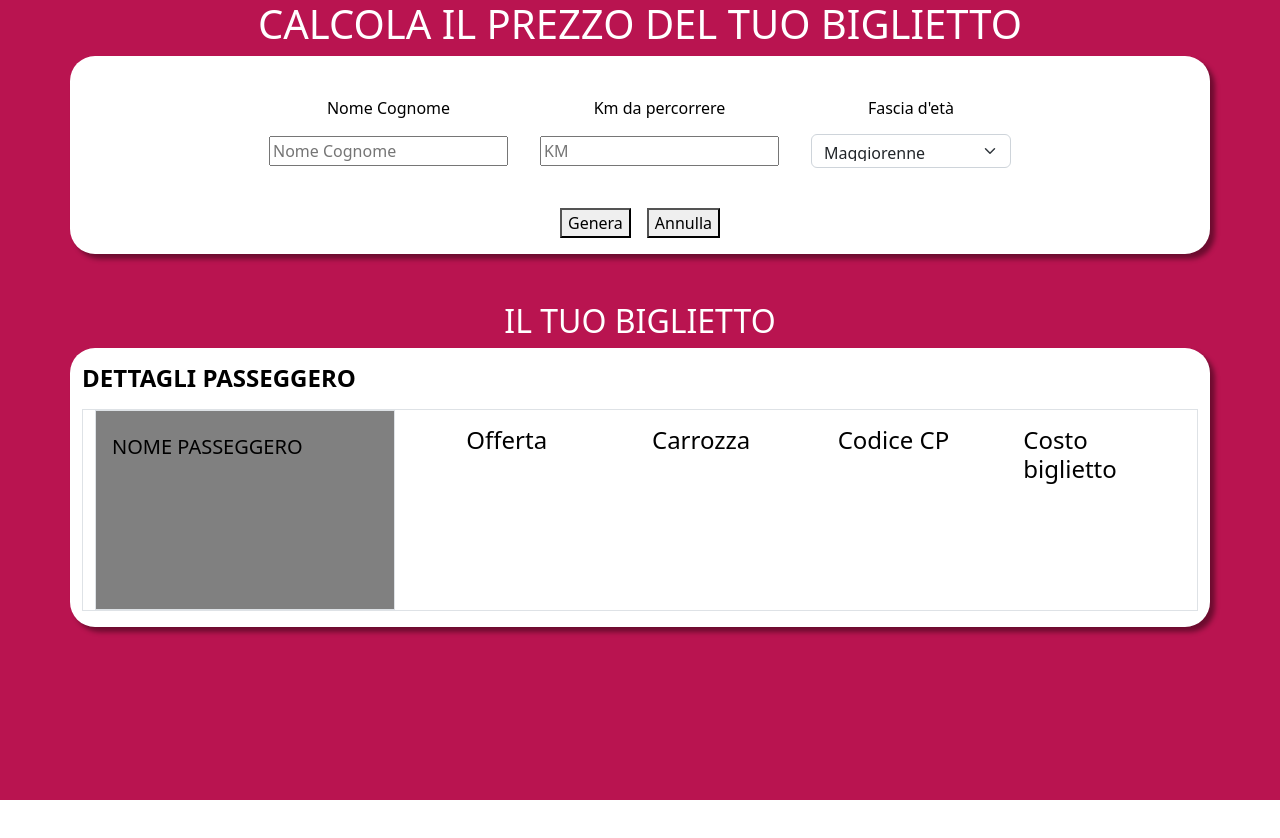
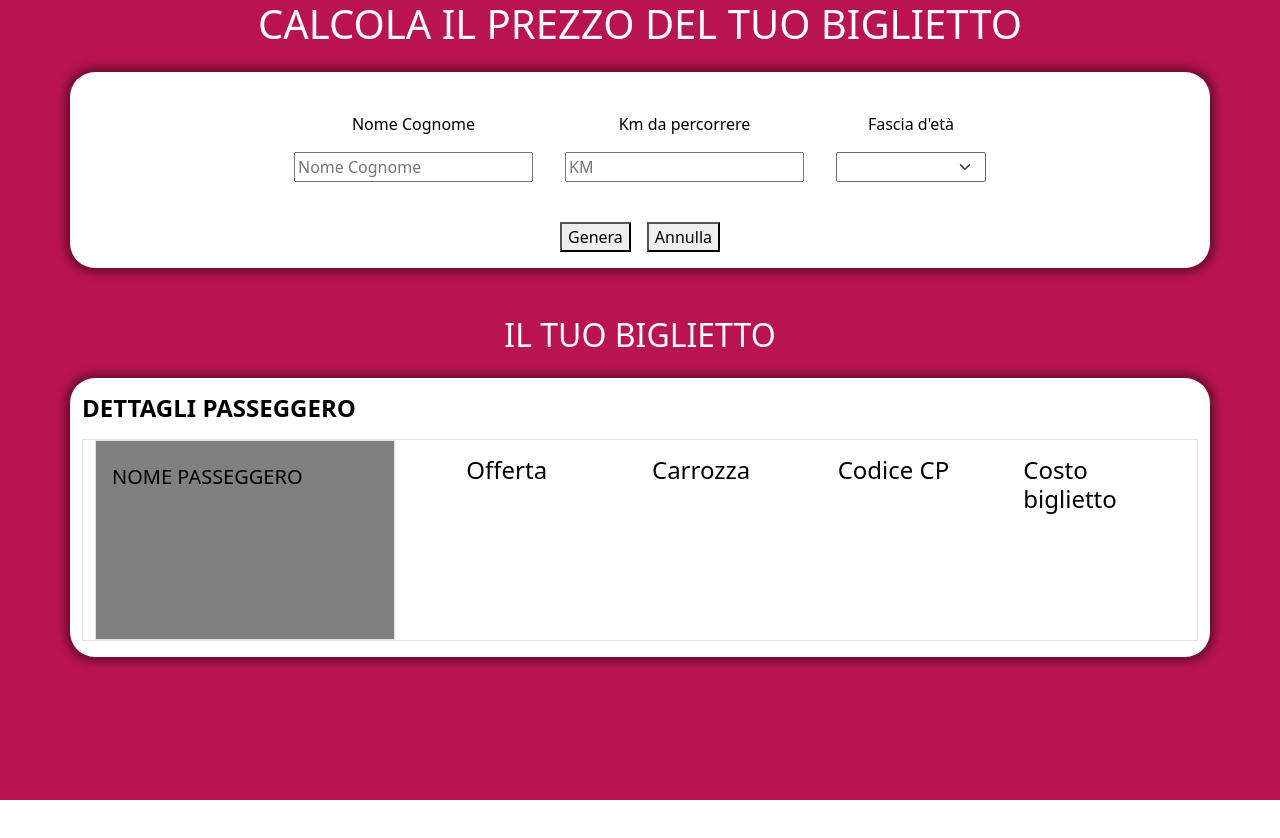
Before and after one commit to RiccardoLoPresti/js-biglietto-treno, a plain HTML site: page index.html in a window 1280 px wide. After the commit the page ends 800 px from the top, so only its background shows below. Drawn offline with nearby package versions, Linux system fonts and the light colour scheme.

Commit message:
[change] style

```diff
--- a/css/style.css
+++ b/css/style.css
@@ -1,6 +1,6 @@
 
 main{
-  background-color: #b91450!important;
+  background-color: #b91450;
   height: 100vh;
 }
 
@@ -8,7 +8,7 @@ main{
   width: 100%;
   background-color: white;
   border-radius: 25px;
-  box-shadow: 5px 5px 5px rgba(0, 0, 0, 0.418);
+  box-shadow: 0px 0px 10px 5px rgba(0, 0, 0, 0.418);
 }
 
 .rl_card{
@@ -17,16 +17,14 @@ main{
   background-color: gray;
 }
 
-.debug{
-  background-color: aquamarine;
-  border: 1px solid black;
-}
-
 .rl_form{
-  height: 34px;
+  height: 30px;
 }
 
 .form-select.rl_form{
-  margin-top: 14px;
-  width: 200px;
+  margin-top: 16px;
+  width: 150px;
+  line-height: 0;
+  border: 1px solid #676774;
+  border-radius: 2px;
 }
--- a/index.html
+++ b/index.html
@@ -9,7 +9,7 @@
 
   <link rel='stylesheet' href='https://cdnjs.cloudflare.com/ajax/libs/bootstrap/5.2.2/css/bootstrap.min.css' integrity='sha512-CpIKUSyh9QX2+zSdfGP+eWLx23C8Dj9/XmHjZY2uDtfkdLGo0uY12jgcnkX9vXOgYajEKb/jiw67EYm+kBf+6g==' crossorigin='anonymous'/>
 
-  <title>Biglietto Treno</title>
+  <title>TreNOrd</title>
 
 </head>
 <body>
@@ -22,7 +22,7 @@
 
         <h1>CALCOLA IL PREZZO DEL TUO BIGLIETTO</h1>
 
-        <div class="rl_box">
+        <div class="rl_box mt-3">
 
           <div class="top text-black d-flex justify-content-center mt-3">
 
@@ -42,10 +42,9 @@
               <select id="eta" class="form-select rl_form" aria-label="Default select example">
                 <option selected value="maggiorenne">Maggiorenne</option>
                 <option value="minorenne">Minorenne</option>
-                <option value="over65">Over65</option>
+                <option value="over65">Over 65</option>
               </select>
             </div>
-
 
           </div>
 
@@ -69,7 +68,7 @@
 
         <h2>IL TUO BIGLIETTO</h2>
 
-        <div class="rl_box text-black text-start py-3">
+        <div class="rl_box text-black text-start py-3 mt-3">
 
           <h4 class="text-uppercase fw-bold">Dettagli passeggero</h4>
 
@@ -110,11 +109,7 @@
 
             </div>
 
-
-
           </div>
-
-
 
         </div>
 
@@ -123,10 +118,10 @@
       </div>
 
     </div>
+
   </main>
 
-  <p id="prezzo" class="p-4 fs-5"></p>
+  <script src="js/script.js"></script>
 
-  <script src="js/script.js"></script>
 </body>
 </html>
```
Also changed, not shown: js/script.js (line endings or trailing spaces).
